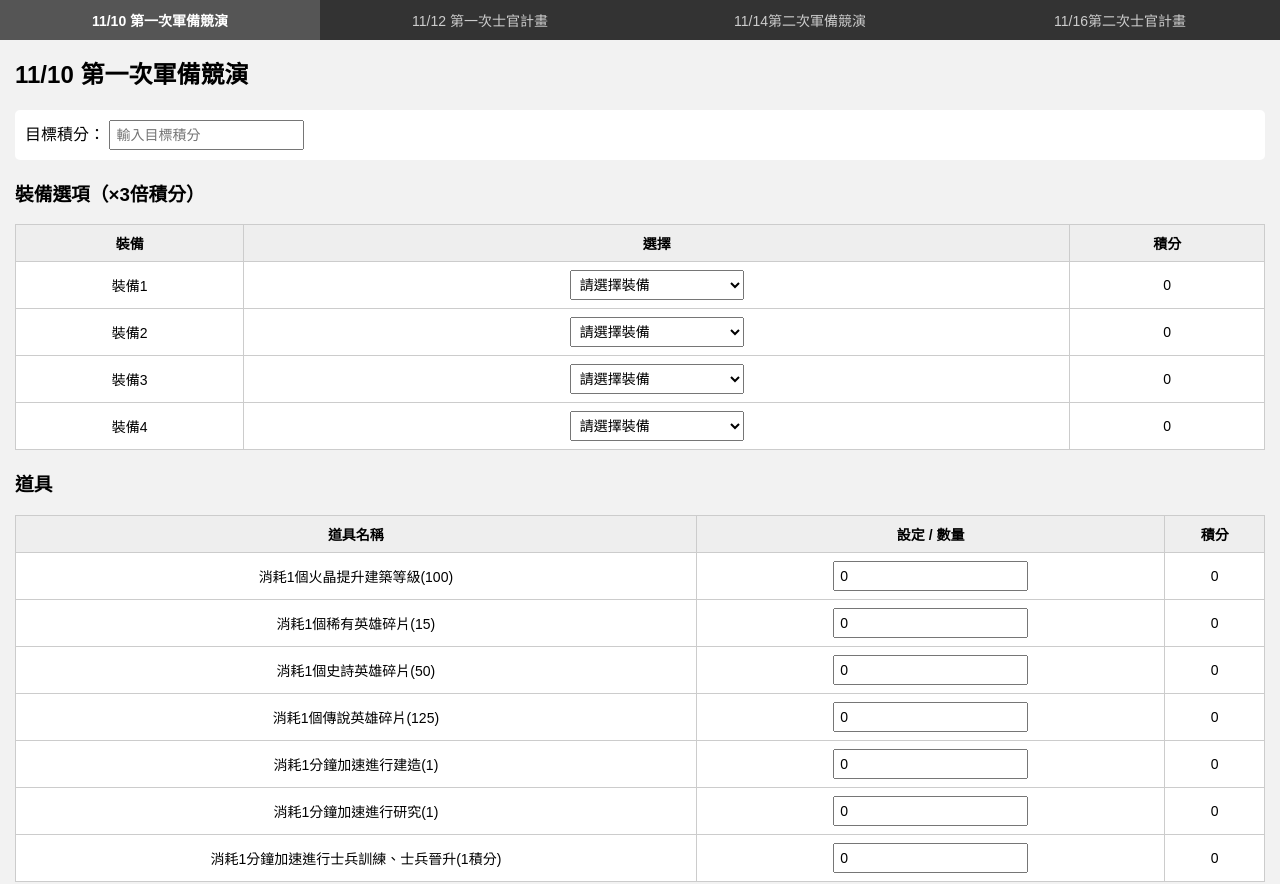
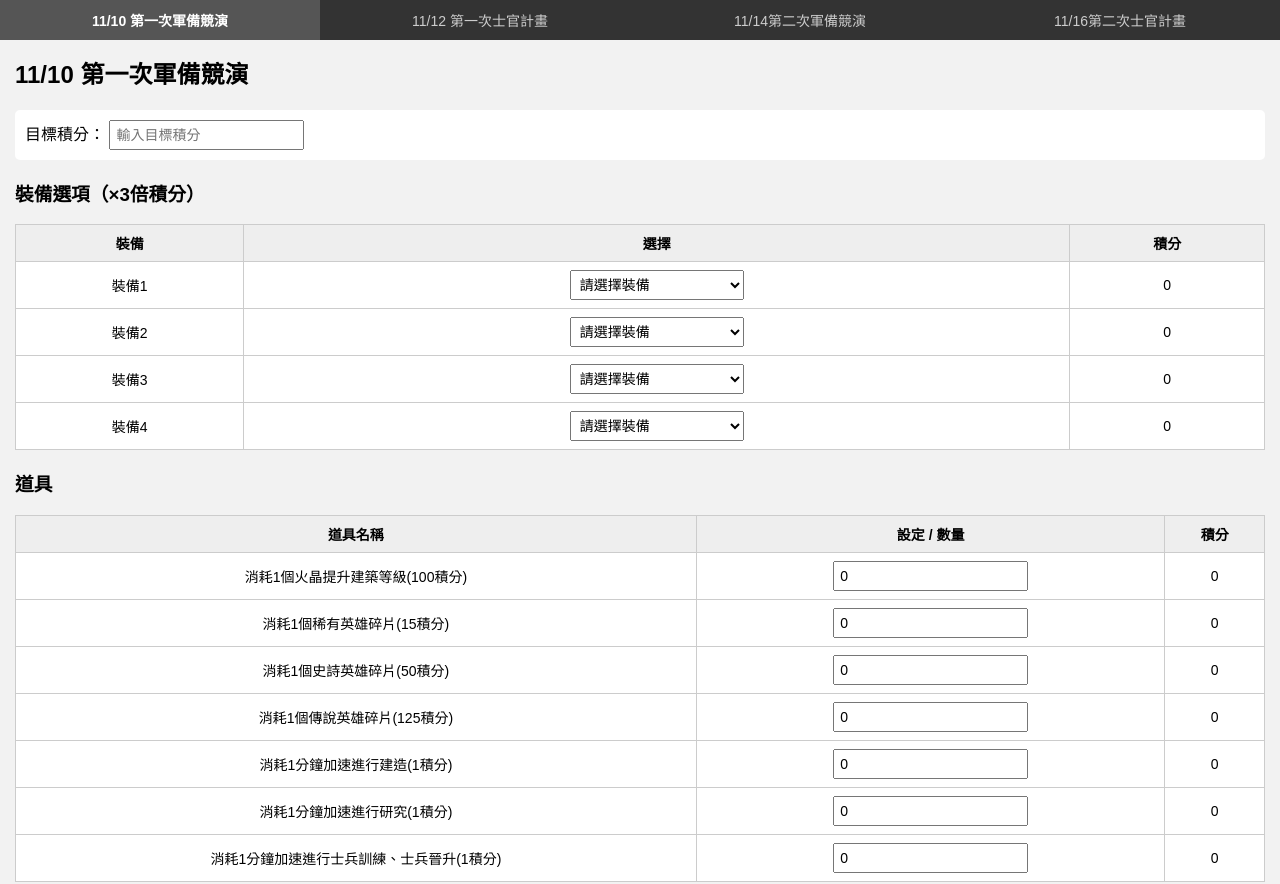
Before and after one commit to FatPanda85/scorecalc, a plain HTML site: page index.html in a window 1280 px wide. Shown: the top 884 px of the page. Drawn offline with Linux system fonts and the light colour scheme.

Commit message:
Update index.html

```diff
--- a/index.html
+++ b/index.html
@@ -109,12 +109,12 @@ const activitiesData = [
       ["神話T4-3星", 3090]
     ],
     items: [
-      ["消耗1個火晶提升建築等級(100)", 100],
-      ["消耗1個稀有英雄碎片(15)", 15],
-      ["消耗1個史詩英雄碎片(50)", 50],
-      ["消耗1個傳說英雄碎片(125)", 125],
-      ["消耗1分鐘加速進行建造(1)", 1],
-      ["消耗1分鐘加速進行研究(1)", 1],
+      ["消耗1個火晶提升建築等級(100積分)", 100],
+      ["消耗1個稀有英雄碎片(15積分)", 15],
+      ["消耗1個史詩英雄碎片(50積分)", 50],
+      ["消耗1個傳說英雄碎片(125積分)", 125],
+      ["消耗1分鐘加速進行建造(1積分)", 1],
+      ["消耗1分鐘加速進行研究(1積分)", 1],
       ["消耗1分鐘加速進行士兵訓練、士兵晉升(1積分)", 1]
     ]
   },
@@ -122,21 +122,21 @@ const activitiesData = [
     name: "11/12 第一次士官計畫",
     equips: [],
     items: [
-      ["領主寶石最高評分提升1點(70)", 70],
-      ["消耗1個英雄裝備專精能源石(6000)", 6000],
-      ["消耗1個任意英雄專屬裝備對應的零件(12,000)", 12000],
-      ["消耗1個秘銀(216,000)", 216000],
-      ["訓練1位1級士兵(1)", 1],
-      ["訓練1位2級士兵(2)", 2],
-      ["訓練1位3級士兵(3)", 3],
-      ["訓練1位4級士兵(4)", 4],
-      ["訓練1位5級士兵(6)", 6],
-      ["訓練1位6級士兵(9)", 9],
-      ["訓練1位7級士兵(12)", 12],
-      ["訓練1位8級士兵(17)", 17],
-      ["訓練1位9級士兵(22)", 9],
-      ["訓練1位10級士兵(30)", 30],
-      ["訓練1位11級士兵(37)", 37],
+      ["領主寶石最高評分提升1點(70積分)", 70],
+      ["消耗1個英雄裝備專精能源石(6,000積分)", 6000],
+      ["消耗1個任意英雄專屬裝備對應的零件(12,000積分)", 12000],
+      ["消耗1個秘銀(216,000積分)", 216000],
+      ["訓練1位1級士兵(1積分)", 1],
+      ["訓練1位2級士兵(2積分)", 2],
+      ["訓練1位3級士兵(3積分)", 3],
+      ["訓練1位4級士兵(4積分)", 4],
+      ["訓練1位5級士兵(6積分)", 6],
+      ["訓練1位6級士兵(9積分)", 9],
+      ["訓練1位7級士兵(12積分)", 12],
+      ["訓練1位8級士兵(17積分)", 17],
+      ["訓練1位9級士兵(22積分)", 9],
+      ["訓練1位10級士兵(30積分)", 30],
+      ["訓練1位11級士兵(37積分)", 37],
       ["晉升士兵訓練試算", "promotion"]
     ]
   },
@@ -162,16 +162,16 @@ const activitiesData = [
       ["神話T4-3星", 3090]
     ],
     items: [
-     ["消耗1個火晶提升建築等級(100)", 100],
-    ["消耗1分鐘的加速學習專家技能(1)", 1],
-    ["消耗1個火晶微粒進行科技研究(50)", 50],
-    ["消耗1個精煉火晶提升建築等級(1000)", 1000],
-    ["消耗1個秘銀(28,800)", 28800],
-    ["消耗1個英雄裝備專精能源石(800)", 800],
-    ["消耗1分鐘加速進行建造(1)", 1],
-    ["消耗1分鐘加速進行研究(1)", 1],
-    ["消耗1分鐘加速進行士兵訓練、士兵晉升(1)", 1],
-    ["消耗1個任意英雄專屬裝備對應的零件(專武)(1600)", 1600]
+     ["消耗1個火晶提升建築等級(100積分)", 100],
+    ["消耗1分鐘的加速學習專家技能(1積分)", 1],
+    ["消耗1個火晶微粒進行科技研究(50積分)", 50],
+    ["消耗1個精煉火晶提升建築等級(1,000積分)", 1000],
+    ["消耗1個秘銀(28,800積分)", 28800],
+    ["消耗1個英雄裝備專精能源石(800積分)", 800],
+    ["消耗1分鐘加速進行建造(1積分)", 1],
+    ["消耗1分鐘加速進行研究(1積分)", 1],
+    ["消耗1分鐘加速進行士兵訓練、士兵晉升(1積分)", 1],
+    ["消耗1個任意英雄專屬裝備對應的零件(專武)(1,600積分)", 1600]
     ]
   },
    {
@@ -196,13 +196,13 @@ const activitiesData = [
       ["神話T4-3星", 3090]
     ],
     items: [
-      ["消耗1個火晶提升建築等級(100)", 100],
-      ["消耗1個稀有英雄碎片(350)", 350],
-      ["消耗1個史詩英雄碎片(1,220)", 1220],
-      ["消耗1個傳說英雄碎片(3,040)", 3040],
-      ["消耗1個英雄裝備專精能源石(6,000)", 6000],
-      ["消耗1個任意英雄專屬裝備對應的零件(12,000)", 12000],
-      ["消耗1個秘銀(216,000)", 216000]
+      ["消耗1個火晶提升建築等級(100積分)", 100],
+      ["消耗1個稀有英雄碎片(350積分)", 350],
+      ["消耗1個史詩英雄碎片(1,220積分)", 1220],
+      ["消耗1個傳說英雄碎片(3,040積分)", 3040],
+      ["消耗1個英雄裝備專精能源石(6,000積分)", 6000],
+      ["消耗1個任意英雄專屬裝備對應的零件(12,000積分)", 12000],
+      ["消耗1個秘銀(216,000積分)", 216000]
     ]
   },
 ];
```
